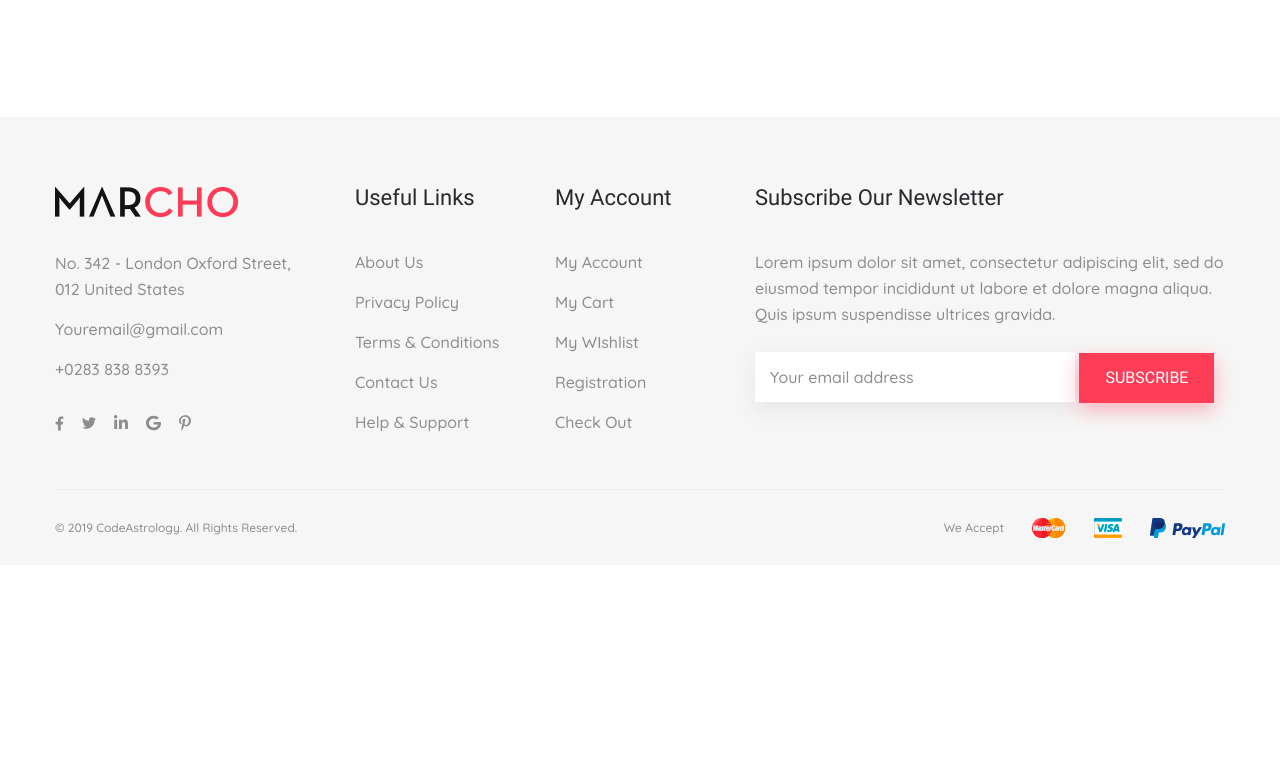
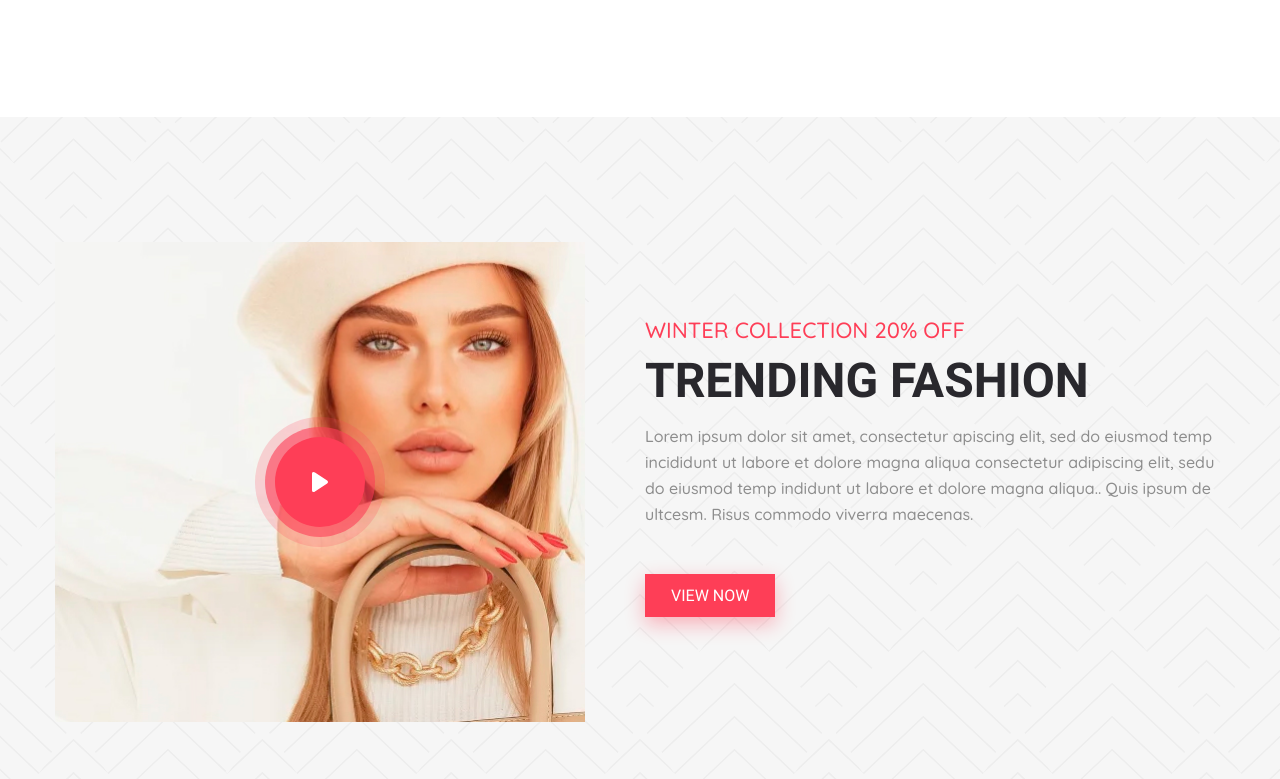
Before and after one commit to ITfrontTop/marcho, a website: page app/index.html in a window 1280 px wide. Shown: the part 2161-2940 px from the top of the page. Before the commit the page ends 2726 px from the top, so only its background shows below. Drawn offline with nearby package versions, Linux system fonts and the light colour scheme; files that its build step writes are made by us from their sources.

Commit message:
added section video-fashion

```diff
--- a/app/index.html
+++ b/app/index.html
@@ -223,6 +223,31 @@
             </div>
         </section>
 
+        <section class="video-fashion">
+            <div class="container">
+                <div class="video-fashion__inner">
+                    <div class="video-fashion__popup" style="background-image: url('images/video-fashion.jpg');">
+                        <a class="video-fashion__play" href="https://www.youtube.com/watch?v=z2X2HaTvkl8">
+                            <img src="images/icons/play-btn.svg" alt="video play button">
+                        </a>
+                    </div>
+                    <div class="video-fashion__content">
+                        <p class="video-fashion__subtitle">
+                            Winter Collection 20% Off
+                        </p>
+                        <h3 class="title video-fashion__title">
+                            TRENDING FASHION
+                        </h3>
+                        <p class="video-fashion__text">
+                            Lorem ipsum dolor sit amet, consectetur apiscing elit, sed do eiusmod temp incididunt ut labore et dolore magna aliqua consectetur adipiscing elit, sedu do eiusmod temp indidunt ut labore et dolore magna aliqua.. Quis ipsum de ultcesm. Risus commodo viverra maecenas.
+                        </p>
+                        <a class="video-fashion__link" href="#">
+                            View Now
+                        </a>
+                    </div>
+                </div>
+            </div>
+        </section>
 
 
     </main>
--- a/app/scss/_libs.scss
+++ b/app/scss/_libs.scss
@@ -1 +1 @@
-@import '../../node_modules/slick-carousel/slick/slick.scss'
+@import '../../node_modules/slick-carousel/slick/slick.scss';
--- a/app/scss/style.scss
+++ b/app/scss/style.scss
@@ -371,6 +371,49 @@ footer {
 
 
 
+.video-fashion {
+    background-color: $bg;
+    background-image: url('../images/decor/pattern.svg');
+    background-size: cover;
+    background-position: top center;
+    background-repeat: no-repeat;
+    padding: 125px 0;
+    &__inner {
+        display: flex;
+    }
+    &__popup {
+        margin-right: 60px;
+        max-width: 530px;
+        width: 100%;
+        height: 480px;
+        display: flex;
+        justify-content: center;
+        align-items: center;
+        background-repeat: no-repeat;
+        background-position: center center;
+        background-size: cover;
+    }
+    &__content {
+        max-width: 570px;
+    }
+    &__subtitle {
+        padding-top: 75px;
+        font-size: 22px;
+        color: $accent;
+        text-transform: uppercase;
+        padding-bottom: 5px;
+    }
+    &__title {
+        text-align: left;
+    }
+    &__text {
+        margin-bottom: 55px;
+    }
+    &__link {
+        @extend %btn;
+    }
+}
+
 
 
 @import 'media';
```
Also changed, not shown: app/images/decor/pattern.svg (added), app/images/icons/play-btn.svg (added), app/images/video-fashion.jpg (added), app/scss/_vars.scss (line endings or trailing spaces).
